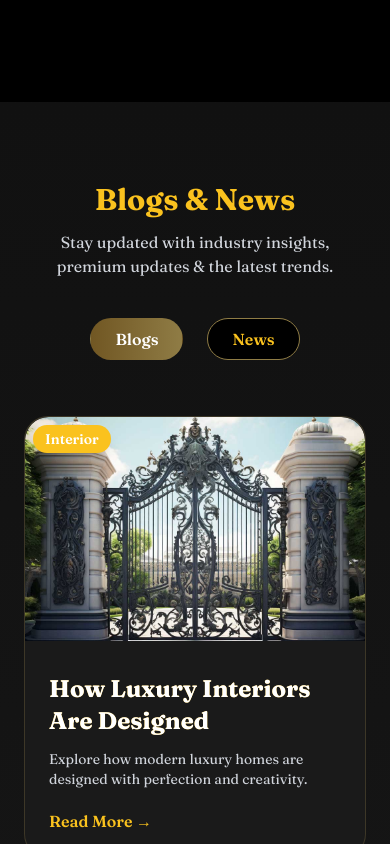
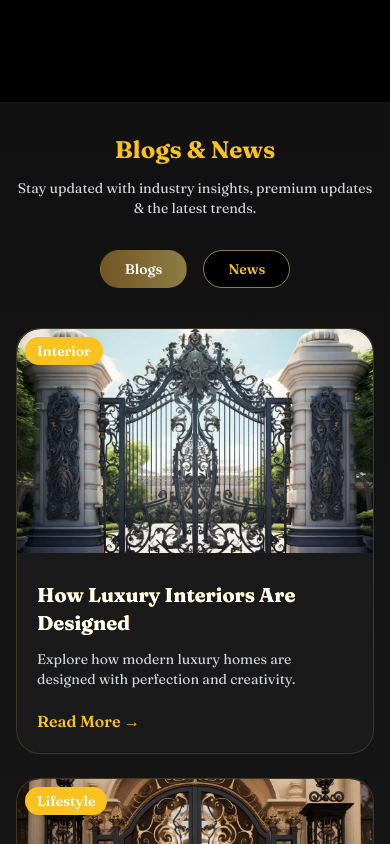
Before and after one commit to ankitNegiDev/imperial-Gate, a Next.js app: page / in a window 390 px wide. Shown: the part 4820-5664 px from the top of the page. Built offline with nearby package versions, Linux system fonts and the light colour scheme.

Commit message:
updated the blogsSection for fully responsive mobile screens

```diff
--- a/app/components/home-page/BlogsSection.jsx
+++ b/app/components/home-page/BlogsSection.jsx
@@ -1,3 +1,120 @@
+// "use client";
+
+// import React, { useState } from "react";
+// import Image from "next/image";
+
+// function BlogsSection(props) {
+//     const blogs = props.blogs;
+//     const news = props.news;
+
+//     const [activeTab, setActiveTab] = useState("blogs");
+
+//     // Function to switch tabs
+//     function selectTab(tabName) {
+//         setActiveTab(tabName);
+//     }
+
+//     // Function to render cards (blogs or news)
+//     function renderCards(items) {
+//         return items.map(function (item) {
+//             return (
+//                 <div
+//                     key={item.title}
+//                     className="
+//                         bg-[#1a1a1a] rounded-3xl overflow-hidden border border-[#8f7c45]/30
+//                         transition-transform duration-500 hover:scale-103
+//                         cursor-pointer
+//                     "
+//                 >
+//                     <div className="relative w-full h-56">
+//                         <Image
+//                             src={item.image}
+//                             alt={item.title}
+//                             fill
+//                             className="object-cover rounded-t-3xl"
+//                         />
+//                         <div className="absolute top-2 left-2 px-3 py-1 bg-[#fac21e] text-white font-semibold rounded-full text-sm shadow-lg">
+//                             {item.category}
+//                         </div>
+//                     </div>
+
+//                     <div className="p-6">
+//                         <h3 className="text-2xl font-bold mt-2 text-white bg-clip-text bg-[#fac21e]">
+//                             {item.title}
+//                         </h3>
+
+//                         <p className="text-gray-300 text-sm mt-3 line-clamp-3">
+//                             {item.description}
+//                         </p>
+
+//                         <button className="mt-5 font-semibold text-[#fac21e] hover:underline hover:cursor-pointer">
+//                             Read More →
+//                         </button>
+//                     </div>
+//                 </div>
+//             );
+//         });
+//     }
+
+//     return (
+//         <section className="w-full py-20 bg-linear-to-b from-[#111] to-[#1a1a1a]">
+//             <div className="max-w-7xl mx-auto px-6">
+
+//                 {/* Heading */}
+//                 <h2 className="text-3xl md:text-4xl font-bold text-center text-transparent bg-clip-text
+//                     bg-[#fac21e]"
+//                 >
+//                     Blogs & News
+//                 </h2>
+
+//                 <p className="text-gray-300 text-center mt-3 max-w-2xl mx-auto">
+//                     Stay updated with industry insights, premium updates & the latest trends.
+//                 </p>
+
+//                 {/* Tabs */}
+//                 <div className="flex justify-center gap-6 mt-10">
+//                     <button
+//                         onClick={function () { selectTab("blogs"); }}
+//                         className={
+//                             "px-6 py-2 rounded-full font-semibold border transition-all duration-300 hover:cursor-pointer " +
+//                             (activeTab === "blogs"
+//                                 ? "bg-linear-to-r from-[#715723] to-[#8f7c45] text-white border-transparent"
+//                                 : "bg-black text-[#fac21e] border-[#8f7c45]"
+//                             )
+//                         }
+//                     >
+//                         Blogs
+//                     </button>
+
+//                     <button
+//                         onClick={function () { selectTab("news"); }}
+//                         className={
+//                             "px-6 py-2 rounded-full font-semibold border transition-all duration-300 hover:cursor-pointer " +
+//                             (activeTab === "news"
+//                                 ? "bg-linear-to-r from-[#715723] to-[#8f7c45] text-white border-transparent"
+//                                 : "bg-black text-[#fac21e] border-[#8f7c45]"
+//                             )
+//                         }
+//                     >
+//                         News
+//                     </button>
+//                 </div>
+
+//                 {/* Cards */}
+//                 <div className="grid sm:grid-cols-2 lg:grid-cols-3 gap-10 mt-14">
+//                     {renderCards(activeTab === "blogs" ? blogs : news)}
+//                 </div>
+
+//             </div>
+//         </section>
+//     );
+// }
+
+// export default BlogsSection;
+
+
+
+
 "use client";
 
 import React, { useState } from "react";
@@ -22,8 +139,14 @@ function BlogsSection(props) {
                     key={item.title}
                     className="
                         bg-[#1a1a1a] rounded-3xl overflow-hidden border border-[#8f7c45]/30
-                        transition-transform duration-500 hover:scale-103
                         cursor-pointer
+
+                        /* Animation & Hover */
+                        transition-transform duration-500
+                        hover:scale-103
+
+                        /* Mobile Touch Feedback (Press effect) */
+                        active:scale-95 md:active:scale-100
                     "
                 >
                     <div className="relative w-full h-56">
@@ -38,8 +161,9 @@ function BlogsSection(props) {
                         </div>
                     </div>
 
-                    <div className="p-6">
-                        <h3 className="text-2xl font-bold mt-2 text-white bg-clip-text bg-[#fac21e]">
+                    <div className="p-5 md:p-6">
+                        {/* Mobile: text-xl (fits better) | Desktop: text-2xl */}
+                        <h3 className="text-xl md:text-2xl font-bold mt-2 text-white bg-clip-text bg-[#fac21e]">
                             {item.title}
                         </h3>
 
@@ -57,26 +181,27 @@ function BlogsSection(props) {
     }
 
     return (
-        <section className="w-full py-20 bg-linear-to-b from-[#111] to-[#1a1a1a]">
-            <div className="max-w-7xl mx-auto px-6">
+        <section className="w-full py-8 md:py-20 bg-linear-to-b from-[#111] to-[#1a1a1a]">
+            {/* Mobile: px-4 (more space for cards) | Desktop: px-6 */}
+            <div className="max-w-7xl mx-auto px-4 md:px-6">
 
                 {/* Heading */}
-                <h2 className="text-3xl md:text-4xl font-bold text-center text-transparent bg-clip-text
-                    bg-[#fac21e]"
-                >
+                {/* Mobile: text-2xl | Desktop: text-4xl */}
+                <h2 className="text-2xl md:text-4xl font-bold text-center text-transparent bg-clip-text bg-[#fac21e]">
                     Blogs & News
                 </h2>
 
-                <p className="text-gray-300 text-center mt-3 max-w-2xl mx-auto">
+                <p className="text-gray-300 text-center mt-3 max-w-2xl mx-auto text-sm md:text-base">
                     Stay updated with industry insights, premium updates & the latest trends.
                 </p>
 
                 {/* Tabs */}
-                <div className="flex justify-center gap-6 mt-10">
+                {/* Mobile: gap-4 | Desktop: gap-6 */}
+                <div className="flex justify-center gap-4 md:gap-6 mt-8 md:mt-10">
                     <button
                         onClick={function () { selectTab("blogs"); }}
                         className={
-                            "px-6 py-2 rounded-full font-semibold border transition-all duration-300 hover:cursor-pointer " +
+                            "px-6 py-2 rounded-full font-semibold border transition-all duration-300 hover:cursor-pointer text-sm md:text-base " +
                             (activeTab === "blogs"
                                 ? "bg-linear-to-r from-[#715723] to-[#8f7c45] text-white border-transparent"
                                 : "bg-black text-[#fac21e] border-[#8f7c45]"
@@ -89,7 +214,7 @@ function BlogsSection(props) {
                     <button
                         onClick={function () { selectTab("news"); }}
                         className={
-                            "px-6 py-2 rounded-full font-semibold border transition-all duration-300 hover:cursor-pointer " +
+                            "px-6 py-2 rounded-full font-semibold border transition-all duration-300 hover:cursor-pointer text-sm md:text-base " +
                             (activeTab === "news"
                                 ? "bg-linear-to-r from-[#715723] to-[#8f7c45] text-white border-transparent"
                                 : "bg-black text-[#fac21e] border-[#8f7c45]"
@@ -100,8 +225,11 @@ function BlogsSection(props) {
                     </button>
                 </div>
 
-                {/* Cards */}
-                <div className="grid sm:grid-cols-2 lg:grid-cols-3 gap-10 mt-14">
+                {/* Cards Grid */}
+                {/* Mobile: grid-cols-1, gap-6 (tighter vertical spacing)
+                   Desktop: grid-cols-3, gap-10 (original spacing)
+                */}
+                <div className="grid grid-cols-1 sm:grid-cols-2 lg:grid-cols-3 gap-6 md:gap-10 mt-10 md:mt-14">
                     {renderCards(activeTab === "blogs" ? blogs : news)}
                 </div>
 
```
